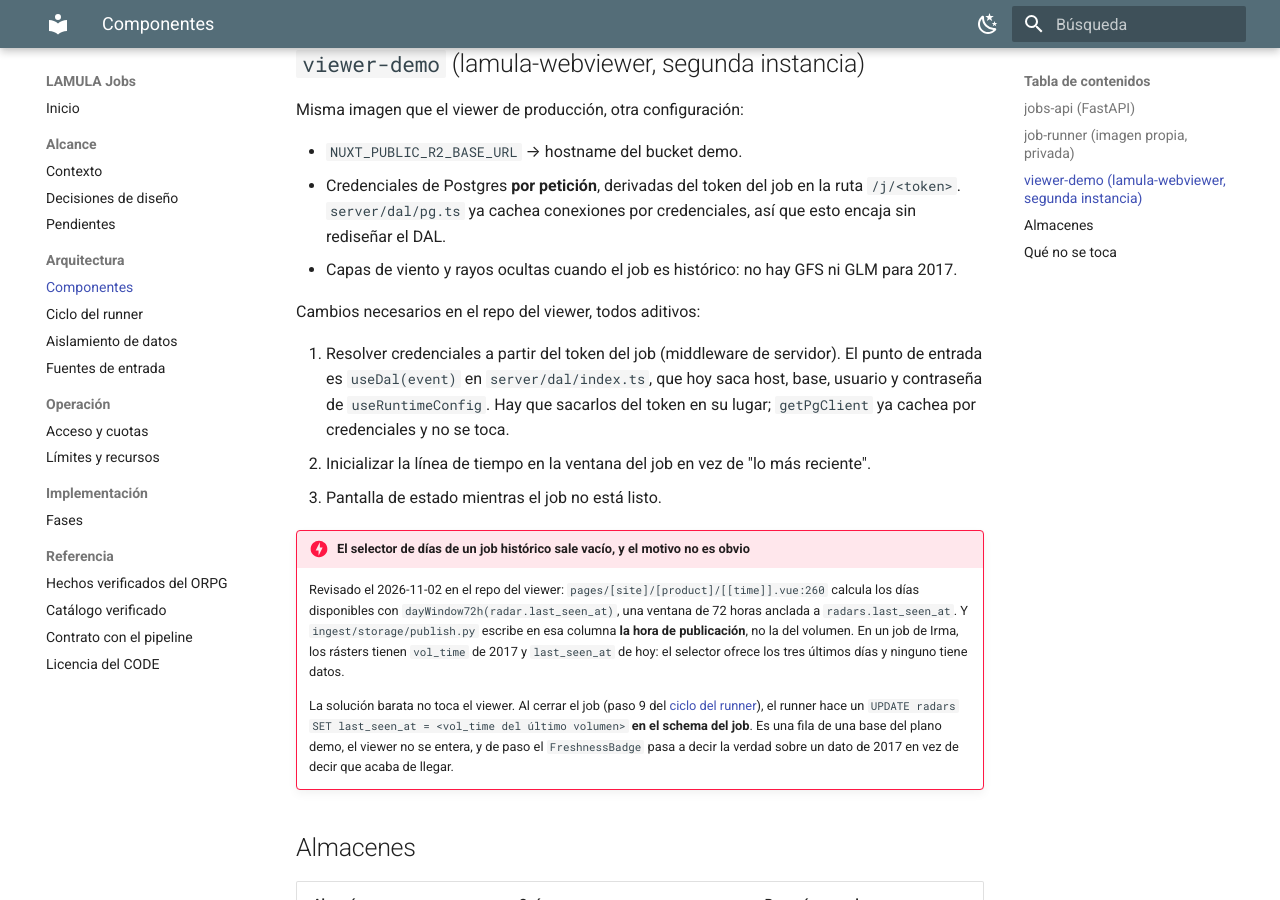
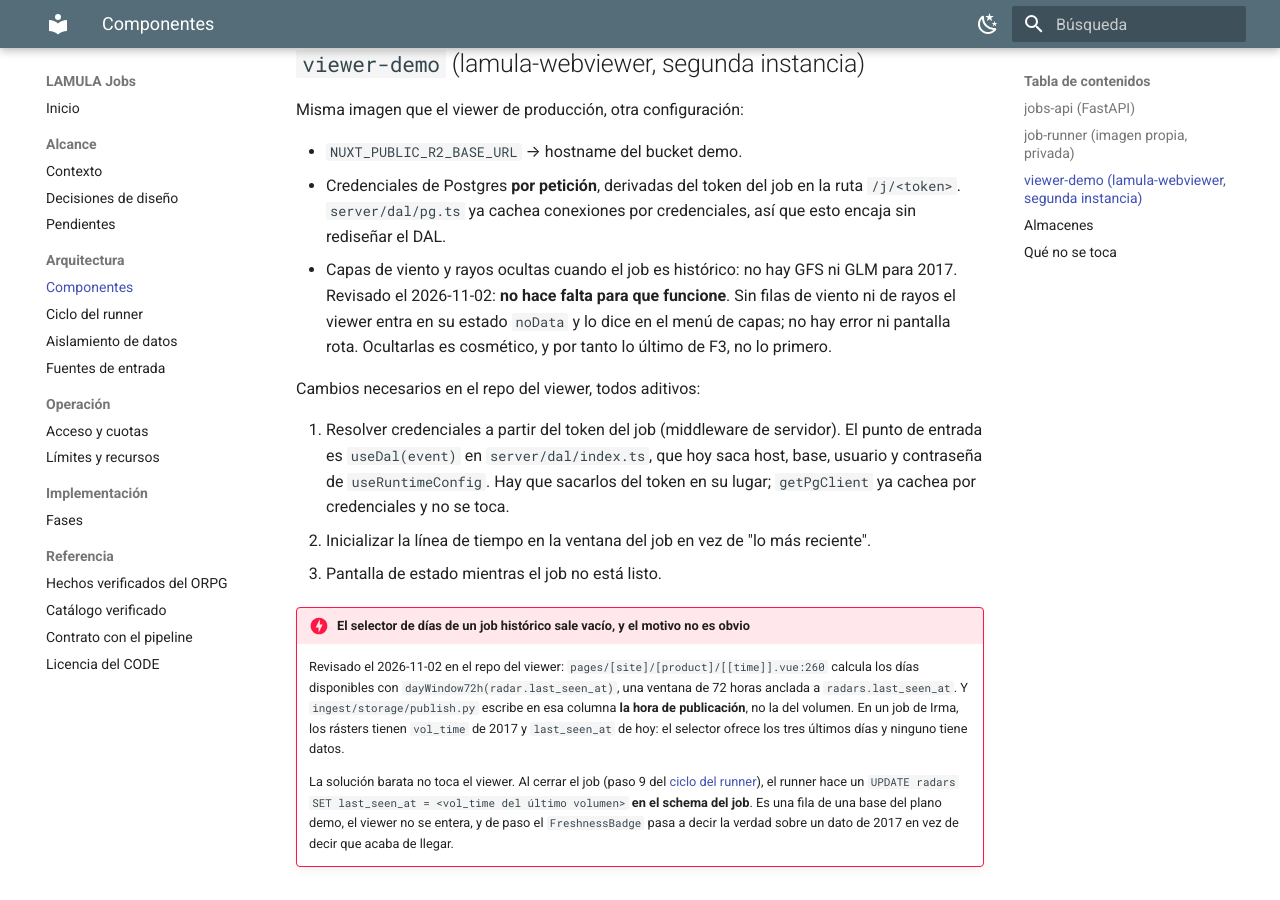
Before and after one commit to vladimir1284/lamula-jobs, an MkDocs documentation site: the page built from docs/arquitectura/componentes.md, in a window 1280 px wide and 900 px high, scrolled down 1095 px. Built offline with MkDocs 1.6.1 and Material for MkDocs 9.7.7, drawn with Linux system fonts in a browser that asks for light colours.

Commit message:
docs: ocultar viento y rayos es cosmético, el viewer ya degrada solo
Sin filas de viento ni de rayos el viewer entra en su estado `noData` y lo
dice en el menú de capas, sin error ni pantalla rota. Baja de requisito a
remate de F3.

Añade el artículo 06 de LinkedIn, sobre el campo `last_seen_at` con dos
significados que solo coinciden cuando los datos son recientes.

Co-Authored-By: Claude Opus 5 (1M context) <noreply@anthropic.com>

```diff
--- a/docs/arquitectura/componentes.md
+++ b/docs/arquitectura/componentes.md
@@ -43,6 +43,9 @@ Misma imagen que el viewer de producción, otra configuración:
   `/j/<token>`. `server/dal/pg.ts` ya cachea conexiones por credenciales, así que esto encaja
   sin rediseñar el DAL.
 - Capas de viento y rayos ocultas cuando el job es histórico: no hay GFS ni GLM para 2017.
+  Revisado el 2026-11-02: **no hace falta para que funcione**. Sin filas de viento ni de rayos
+  el viewer entra en su estado `noData` y lo dice en el menú de capas; no hay error ni
+  pantalla rota. Ocultarlas es cosmético, y por tanto lo último de F3, no lo primero.
 
 Cambios necesarios en el repo del viewer, todos aditivos:
 
```
Also changed, not shown: linkedin/06-la-misma-interfaz-para-datos-de-hace-nueve-anos.md (added, +32 -0 lines).
